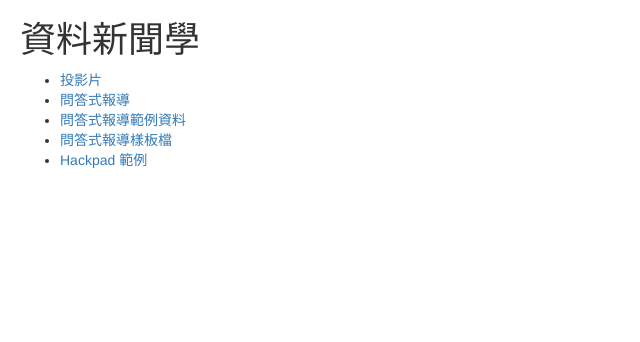
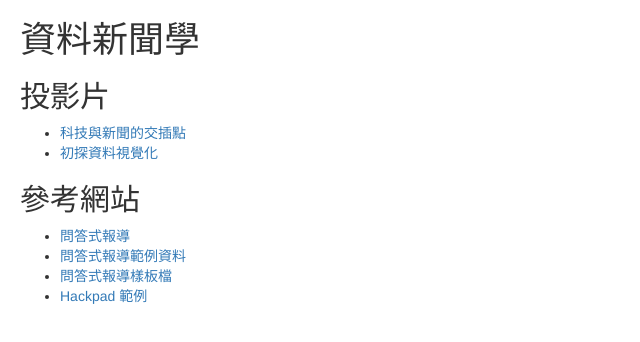
Before and after one commit to zbryikt/datajournalism-course, a website: page index.jade in a window 1280 px wide. Shown: the whole page, without its empty margins (0-640 px from the left). Drawn offline with nearby package versions, Linux system fonts and the light colour scheme; files that its build step writes are made by us from their sources.

Commit message:
add data visualization slide

```diff
--- a/index.jade
+++ b/index.jade
@@ -30,8 +30,12 @@ html(lang="en")
   body
     #root
       h1 資料新聞學
+      h2 投影片
       ul
-        li: a(href="slide.pdf") 投影片
+        li: a(href="tech-and-journalism.pdf") 科技與新聞的交插點
+        li: a(href="data-visualization.pdf") 初探資料視覺化
+      h2 參考網站
+      ul
         li: a(href="http://0media.tw/qa/") 問答式報導
         li: a(href="https://docs.google.com/spreadsheets/d/10i17hvwS2YX5xMnn1nubEriVBYvB370ftdpmO2mjvOc/edit#gid=0") 問答式報導範例資料
         li: a(href="https://docs.google.com/spreadsheets/d/1bZnUd4axe-NySRYdO69UL_JN2YDMo_Tf7KU2BeuxECs/edit#gid=0") 問答式報導樣板檔
```
Also changed, not shown: index.html, 2 other files.
